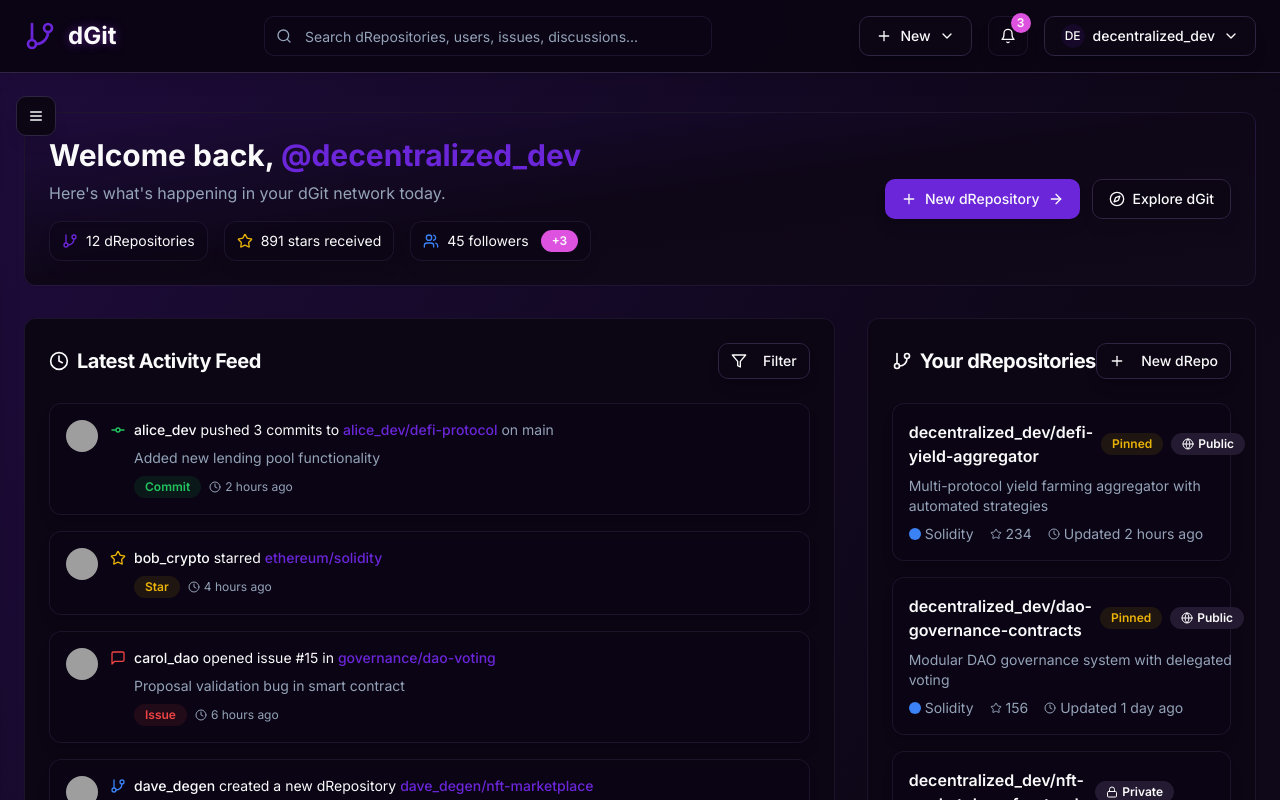
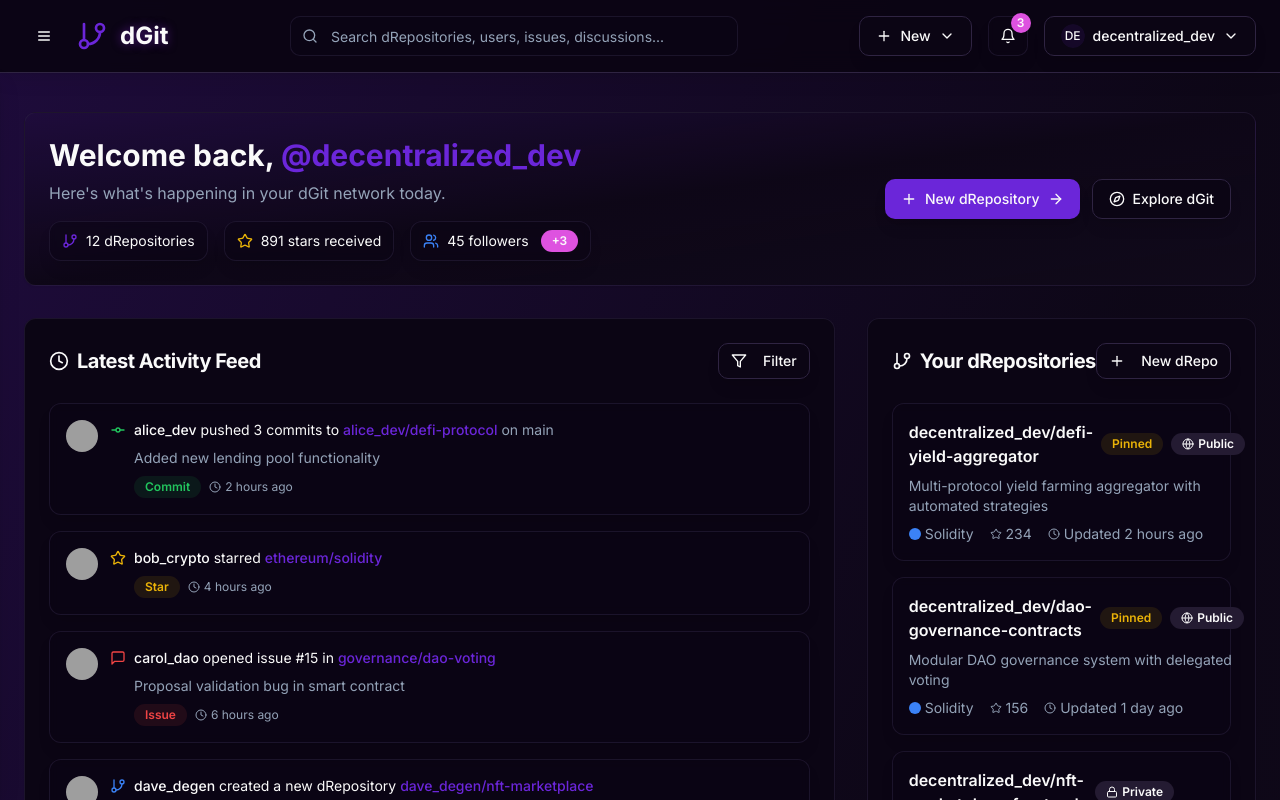
Before and after one commit to Aniket-Git5/dgit-nexus-code-54, a React (Vite) app: page /dashboard in a window 1280 px wide. Shown: the top 800 px of the page. Built offline with nearby package versions, Linux system fonts and the light colour scheme; grey boxes are pictures that could not be loaded.

Commit message:
Fix: Sidebar behavior and icon placement
- Removed page blur on sidebar open.
- Moved sidebar toggle icon next to dGit icon.
- Changed sidebar title to dGit icon when open.

```diff
--- a/src/components/dashboard/DashboardHeader.tsx
+++ b/src/components/dashboard/DashboardHeader.tsx
@@ -10,9 +10,14 @@ import {
   DropdownMenuTrigger,
   DropdownMenuSeparator
 } from '@/components/ui/dropdown-menu';
-import { GitBranch, Search, Bell, Plus, ChevronDown, User, Settings, Star, File } from 'lucide-react';
+import { GitBranch, Search, Bell, Plus, ChevronDown, User, Settings, Star, File, Menu } from 'lucide-react';
 
-const DashboardHeader = () => {
+interface HeaderProps {
+  sidebarCollapsed: boolean;
+  onSidebarToggle: () => void;
+}
+
+const DashboardHeader = ({ sidebarCollapsed, onSidebarToggle }: HeaderProps) => {
   const [currentUser] = useState('decentralized_dev');
   const [notificationCount] = useState(3);
 
@@ -20,8 +25,16 @@ const DashboardHeader = () => {
     <header className="fixed top-0 left-0 right-0 z-50 bg-background/95 backdrop-blur-md border-b border-border web3-shadow">
       <div className="container mx-auto px-6 py-4">
         <div className="flex items-center justify-between">
-          {/* Logo */}
+          {/* Left Section - Sidebar Toggle + Logo */}
           <div className="flex items-center gap-3">
+            <Button
+              variant="ghost"
+              size="icon"
+              onClick={onSidebarToggle}
+              className="hover:bg-accent/50"
+            >
+              <Menu className="h-5 w-5" />
+            </Button>
             <GitBranch className="h-8 w-8 text-primary" />
             <span className="text-2xl font-bold text-foreground purple-glow">dGit</span>
           </div>
--- a/src/components/dashboard/DashboardSidebar.tsx
+++ b/src/components/dashboard/DashboardSidebar.tsx
@@ -67,14 +67,6 @@ const DashboardSidebar = ({ isCollapsed, onToggle }: SidebarProps) => {
 
   return (
     <>
-      {/* Overlay for both mobile and desktop */}
-      {!isCollapsed && (
-        <div
-          className="fixed inset-0 bg-background/80 backdrop-blur-sm z-40"
-          onClick={onToggle}
-        />
-      )}
-
       {/* Sidebar */}
       <aside className={`
         fixed top-20 left-0 bottom-0 z-50
@@ -82,11 +74,14 @@ const DashboardSidebar = ({ isCollapsed, onToggle }: SidebarProps) => {
         w-72 bg-card/30 backdrop-blur-md border-r border-border
         transition-transform duration-300 ease-in-out
         web3-shadow
-      `} onClick={(e) => e.stopPropagation()}>
+      `}>
         <div className="flex flex-col h-full">
-          {/* Close button */}
+          {/* Header with dGit logo */}
           <div className="flex items-center justify-between p-4 border-b border-border">
-            <span className="font-semibold text-foreground">Navigation</span>
+            <div className="flex items-center gap-3">
+              <GitBranch className="h-6 w-6 text-primary" />
+              <span className="text-lg font-bold text-foreground purple-glow">dGit</span>
+            </div>
             <Button variant="ghost" size="icon" onClick={onToggle}>
               <X className="h-5 w-5" />
             </Button>
@@ -157,17 +152,6 @@ const DashboardSidebar = ({ isCollapsed, onToggle }: SidebarProps) => {
         </div>
       </aside>
 
-      {/* Toggle menu button - shows when sidebar is collapsed */}
-      {isCollapsed && (
-        <Button
-          variant="outline"
-          size="icon"
-          className="fixed top-24 left-4 z-40 card-elevated"
-          onClick={onToggle}
-        >
-          <Menu className="h-5 w-5" />
-        </Button>
-      )}
     </>
   );
 };
--- a/src/pages/Dashboard.tsx
+++ b/src/pages/Dashboard.tsx
@@ -16,7 +16,10 @@ const Dashboard = () => {
   return (
     <div className="min-h-screen bg-background web3-gradient">
       {/* Header */}
-      <DashboardHeader />
+      <DashboardHeader
+        sidebarCollapsed={sidebarCollapsed}
+        onSidebarToggle={toggleSidebar}
+      />
 
       <div className="flex w-full">
         {/* Sidebar */}
```
